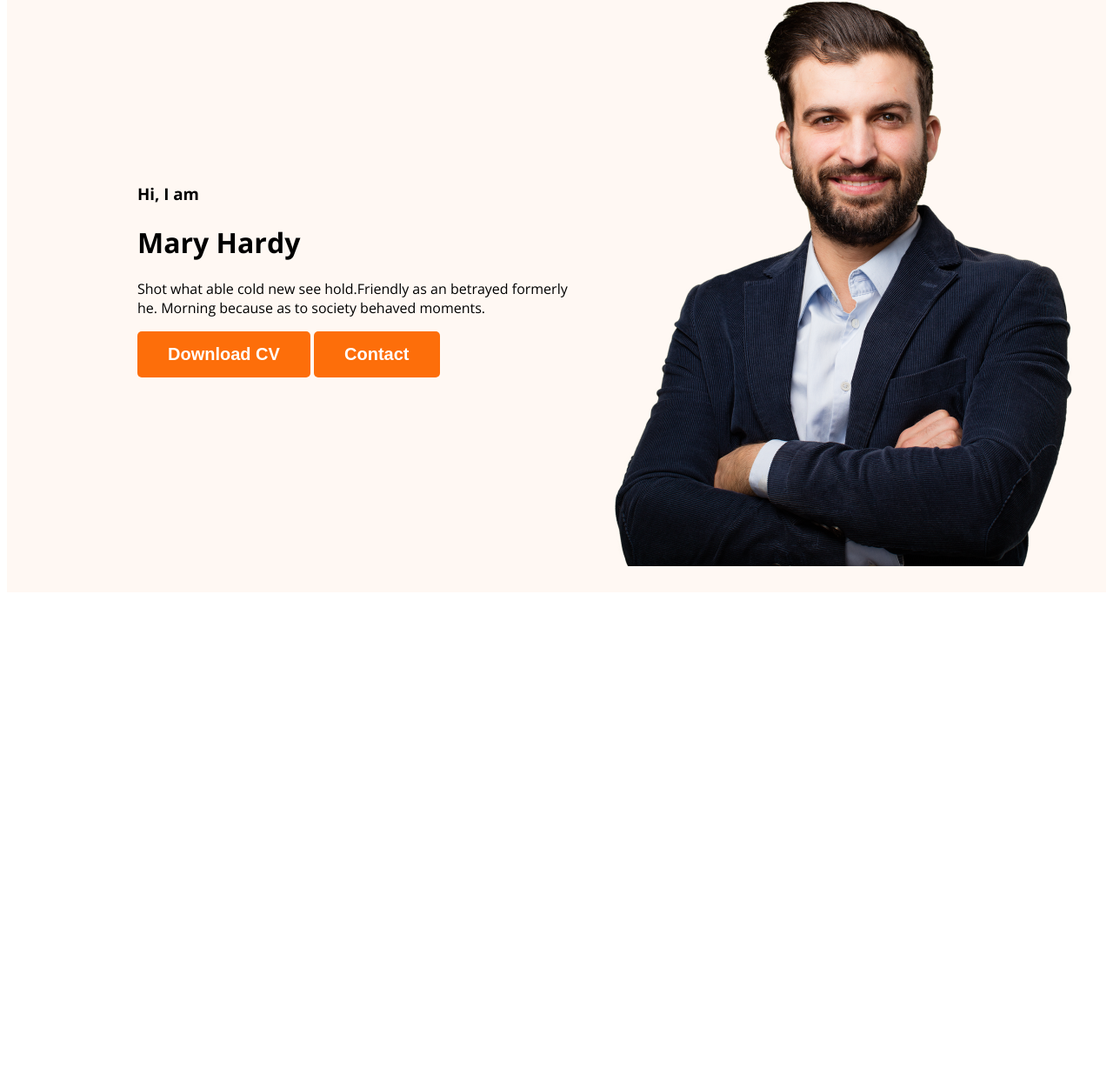
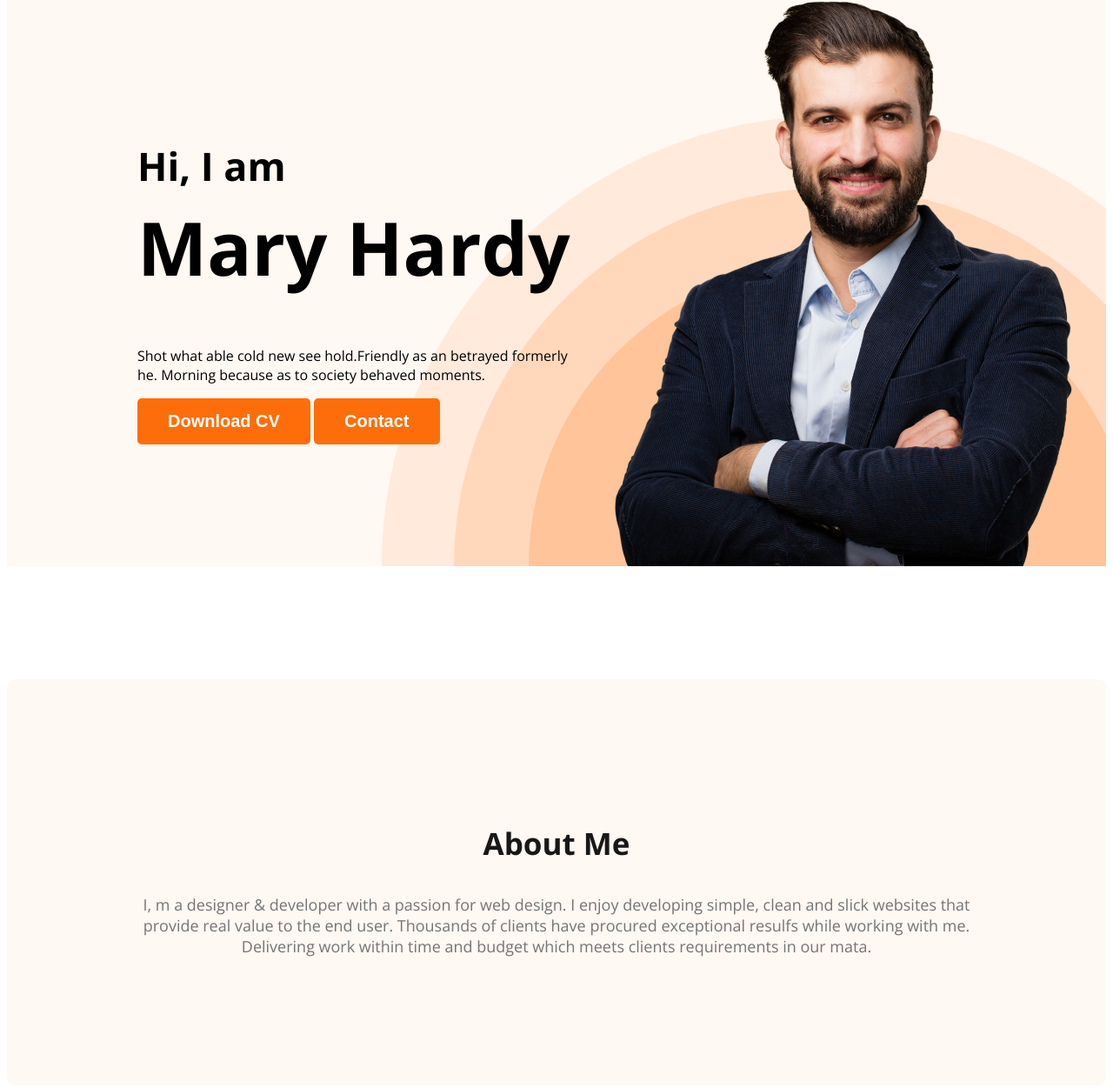
Before and after one commit to Afsana-L/web-developer-portfolio, a plain HTML site: page index.html in a window 1280 px wide. Shown: the part 214-1465 px from the top of the page at 87% size. Before the commit the page ends 903 px from the top, so only its background shows below. Drawn offline with nearby package versions, Linux system fonts and the light colour scheme.

Commit message:
about us section created

```diff
--- a/index.html
+++ b/index.html
@@ -38,6 +38,12 @@
     </header>
     <main>
 
+        <section class="about">
+            <h3 class="section-title">About Me</h3>
+            <p class="section-description">I, m a designer & developer with a passion for web design. I enjoy developing simple, clean and slick websites that provide real value to the end user. Thousands of clients have procured exceptional resulfs while working with me. Delivering work within time and budget which meets clients requirements in our mata.</p>
+        </section>
+
+
     </main>
     <footer>
 
--- a/styles/portfolio.css
+++ b/styles/portfolio.css
@@ -12,6 +12,19 @@ body {
     font-size: 20px;
     font-style: normal;
     font-weight: 700;
+}
+
+.section-title {
+    color: #181818;
+    text-align: center;
+    font-size: 35px;
+    font-weight: 700;
+}
+
+.section-description {
+    color: #757575;
+    text-align: center;
+    font-size: 18px;
 }
 
 /*Nav related Styles*/
@@ -32,6 +45,9 @@ nav {
 /* header related styles*/
 .header {
     background-color: #FFF8F3;
+    background-image: url('../images/header_bg.png');
+    background-repeat: no-repeat;
+    background-position: bottom right;
 }
 
 .text-primary {
@@ -56,9 +72,14 @@ nav a {
 }
 
 .banner {
-    padding: 30px 30px 30px 150px;
+    padding: 30px 30px 0px 150px;
     display: flex;
     align-items: center;
+    justify-content: space-between;
+}
+
+.banner-content {
+    max-width: 500px;
 }
 
 .banner.profile-picture {
@@ -66,3 +87,26 @@ nav a {
     height: 676px;
     flex-shrink: 0;
 }
+
+.banner-name {
+    font-size: 85px;
+    font-style: normal;
+    margin-top: 5px;
+}
+
+.banner-greeting {
+    font-size: 45px;
+    font-style: normal;
+    margin-bottom: 0px;
+
+}
+
+/* Main Section Styles*/
+
+/* About Section Styles*/
+.about {
+    padding: 130px;
+    border-radius: 10px;
+    background: #FFF8F3;
+    margin: 130px 0;
+}
```
